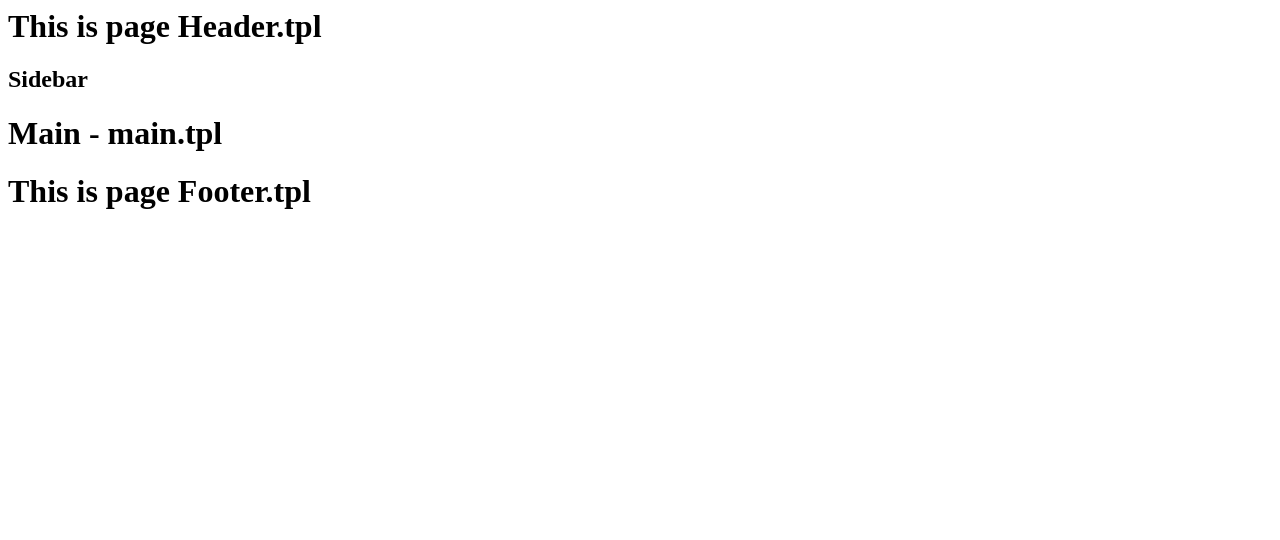
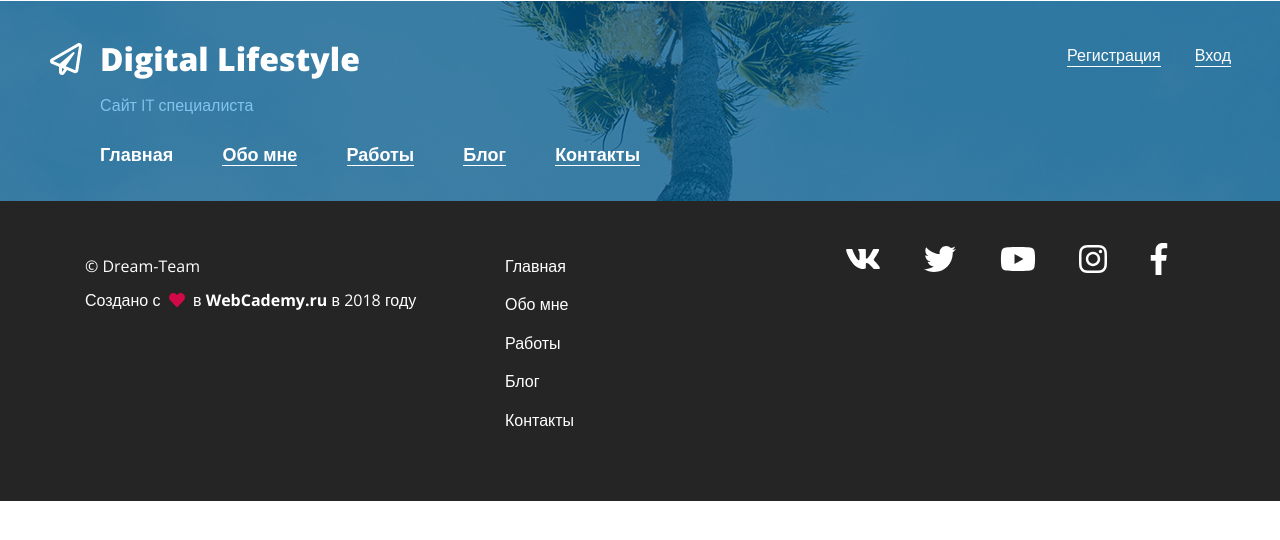
Before and after one commit to EugenyZub/WD03-project-zub, a PHP site: page /modules/main/index.php in a window 1280 px wide. Shown: the top 540 px of the page. Run offline with PHP 8.4, Linux system fonts and the light colour scheme; data that the repository does not hold is empty; some libraries are stand-ins or nearby versions.

Commit message:
part 2 header ready

```diff
--- a/www/config.php
+++ b/www/config.php
@@ -1,7 +1,7 @@
 <?php
 
 define('DB_HOST', 'localhost');
-define('DB_NAME', 'WD03');
+define('DB_NAME', 'project-04');
 define('DB_USER', 'root');
 define('DB_PASS', '');
 
@@ -9,7 +9,7 @@ define('DB_PASS', '');
 //define('HOST', $_SERVER['REQUEST_SCHEME'] . '://' . $_SERVER['HTTP_HOST'] . '/');
 
 //Site settings for email
-define('SITE_NAME', 'Сайт портфолио - WebDev03');
+define('SITE_NAME', 'личный сайт - Евгений Зуб');
 define('SITE_EMAIL', 'info@admin.ru');
 define('ADMIN_EMAIL', 'evgeniys1@tut.by');
 
--- a/www/db.php
+++ b/www/db.php
@@ -1,7 +1,6 @@
 <?php
 
-
-include "libs/rb-mysql.php";
+include ROOT . "libs/rb-mysql.php";
 R::setup('mysql:host=' . DB_HOST . ';dbname=' . DB_NAME, DB_USER, DB_PASS);
 //R::freeze( TRUE );
 
--- a/www/modules/login/login.php
+++ b/www/modules/login/login.php
@@ -1,4 +1,6 @@
 <?php
+
+$title = "Вход на сайт";
 
 if (isset($_POST['login'])) {
 
@@ -36,6 +38,7 @@ include ROOT . "templates/login/form-login.tpl";
 $content = ob_get_contents();
 ob_end_clean();
 
+include ROOT . "templates/_parts/_head.tpl";
 include ROOT . "templates/login/login-page.tpl";
-
+include ROOT . "templates/_parts/_foot.tpl";
  ?>
--- a/www/modules/main/index.php
+++ b/www/modules/main/index.php
@@ -11,16 +11,18 @@ $content = "Содержимое главной страницы";
 
 //Контент для центральной части страницы
 ob_start();//подключение буферизированного вывода
-include ROOT . "templates/main/main.tpl";
+include ROOT . "templates/_parts/_header.tpl";
+//include ROOT . "templates/main/main.tpl";
 /*		всё, от  ob_start() и до этой строки будет
 *буфферизовано и помещено в перменную						*/
 $content = ob_get_contents();
 ob_end_clean();
 
 //вывод шаблона
-include ROOT . "templates/_parts/_header.tpl";
+include ROOT . "templates/_parts/_head.tpl";
+//include ROOT . "templates/_parts/_header.tpl";
 include ROOT . "templates/template.tpl";
 include ROOT . "templates/_parts/_footer.tpl";
-
+include ROOT . "templates/_parts/_foot.tpl";
 
 ?>
--- /dev/null
+++ b/www/templates/_parts/_foot.tpl
@@ -0,0 +1,12 @@
+	<!-- build:jsLibs js/libs.js -->
+	<script src="<?=HOST?>templates/assets/libs/jquery/jquery.min.js"></script>
+	<!-- endbuild -->
+	<!-- build:jsVendor js/vendor.js -->
+	<script src="<?=HOST?>templates/assets/js/register-form-check.js"></script>
+	<!-- endbuild -->
+	<!-- build:jsMain js/main.js -->
+	<script src="<?=HOST?>templates/assets/js/main.js"></script>
+	<!-- endbuild -->
+	<script defer="defer" src="https://use.fontawesome.com/releases/v5.0.6/js/all.js"></script>
+</body>
+</html>
--- a/www/templates/_parts/_footer.tpl
+++ b/www/templates/_parts/_footer.tpl
@@ -1,3 +1,30 @@
-<header>
-	<h1>This is page Footer.tpl</h1>
-</header>
+<footer class="footer">
+	<div class="container">
+		<div class="row">
+			<div class="col-4">
+				<p>© Dream-Team</p>
+				<p>Создано с &nbsp<i class="fas fa-heart"></i>&nbsp в <a class="footer-link__style" href="#" target="_blank">WebCademy.ru</a> в 2018 году</p>
+			</div>
+			<div class="col-4">
+				<nav>
+					<ul class="footer-nav">
+						<li class="footer-nav__item"><a href="#">Главная</a></li>
+						<li class="footer-nav__item"><a href="#">Обо мне</a></li>
+						<li class="footer-nav__item"><a href="#">Работы</a></li>
+						<li class="footer-nav__item"><a href="#">Блог</a></li>
+						<li class="footer-nav__item"><a href="#">Контакты</a></li>
+					</ul>
+				</nav>
+			</div>
+			<div class="col-4">
+				<div class="footer__icons">
+					<a href="#" target="_blank"><i class="fab fa-vk"></i></a>
+					<a href="#" target="_blank"><i class="fab fa-twitter"></i></a>
+					<a href="#" target="_blank"><i class="fab fa-youtube"></i></a>
+					<a href="#" target="_blank"><i class="fab fa-instagram"></i></a>
+					<a href="#" target="_blank"><i class="fab fa-facebook-f"></i></a>
+				</div>
+			</div>
+		</div>
+	</div>
+</footer>
--- /dev/null
+++ b/www/templates/_parts/_head.tpl
@@ -0,0 +1,25 @@
+<!DOCTYPE html>
+<html lang="ru">
+
+<head>
+	<meta charset="UTF-8" />
+	<title>
+		<?php  if( $title != '' ) {
+			echo "$title - " . SITE_NAME;
+		} else {
+			echo SITE_NAME;
+		}?>
+	</title>
+	<!--[if IE]><meta http-equiv="X-UA-Compatible" content="IE=edge"/><![endif]-->
+	<meta name="keywords" content="" />
+	<meta name="description" content="" />
+	<!-- build:cssVendor css/vendor.css -->
+	<link rel="stylesheet" href="<?=HOST?>templates/assets/libs/normalize-css/normalize.css" />
+	<link rel="stylesheet" href="<?=HOST?>templates/assets/libs/bootstrap-4-grid/grid.min.css" />
+	<!-- endbuild -->
+	<!-- build:cssCustom css/main.css -->
+	<link rel="stylesheet" href="<?=HOST?>templates/assets/css/main.css" />
+	<!-- endbuild -->
+	<link href="https://fonts.googleapis.com/css?family=Open+Sans:400,600,700,800&amp;subset=cyrillic-ext" rel="stylesheet">
+	<!--[if lt IE 9]><script src="http://cdnjs.cloudflare.com/ajax/libs/html5shiv/3.7.2/html5shiv.min.js"></script><![endif]-->
+</head>
--- /dev/null
+++ b/www/templates/_parts/_header-login-links.tpl
@@ -0,0 +1,4 @@
+<div class="header-user">
+	<a class="header-user__link" href="<?=HOST?>registration">Регистрация</a>
+	<a class="header-user__link" href="<?=HOST?>login">Вход</a>
+</div>
--- /dev/null
+++ b/www/templates/_parts/_header-logo.tpl
@@ -0,0 +1,6 @@
+<div class="logo">
+	<div class="logo__icon"><i class="far fa-paper-plane"></i></div>
+	<div class="logo__text"><a class="header-logo__title" href="#">Digital Lifestyle</a>
+		<div class="header-logo__sub">Сайт IT специалиста</div>
+	</div>
+</div>
--- /dev/null
+++ b/www/templates/_parts/_header-nav.tpl
@@ -0,0 +1,7 @@
+<ul class="header__nav">
+	<li><a class="header__nav-link header__nav-link--active" href="#">Главная</a></li>
+	<li><a class="header__nav-link" href="#">Обо мне</a></li>
+	<li><a class="header__nav-link" href="#">Работы</a></li>
+	<li><a class="header__nav-link" href="#">Блог</a></li>
+	<li><a class="header__nav-link" href="#">Контакты</a></li>
+</ul>
--- a/www/templates/_parts/_header.tpl
+++ b/www/templates/_parts/_header.tpl
@@ -1,3 +1,30 @@
-<header>
-	<h1>This is page Header.tpl</h1>
+<?php
+
+	if ( Isset($_SESSION['logged_user']) && $_SESSION['login'] == 1 && $_SESSION['role'] == 'admin' ) {
+		include ROOT . "templates/_parts/_admin-panel.tpl";
+	}
+
+?>
+
+<header class="header-bg">
+	<div class="header">
+		<div class="header__top">
+			<?php  include( ROOT . "templates/_parts/_header-logo.tpl"); ?>
+			<?php
+				if ( isset($_SESSION['logged_user']) && $_SESSION['login'] == 1 ) {
+					//Пользователь на сайте
+					if ( $_SESSION['role'] != 'admin' ) {
+						//На сайте пользователь
+						include( ROOT . "templates/_parts/_header-user-profile.tpl");
+					}
+				}  else {
+						//Нет пользователя
+						include( ROOT . "templates/_parts/_header-login-links.tpl");
+					}
+			?>
+
+		</div>
+
+		<?php  include( ROOT . "templates/_parts/_header-nav.tpl"); ?>
+	</div>
 </header>
--- a/www/templates/template.tpl
+++ b/www/templates/template.tpl
@@ -1,7 +1,7 @@
-<aside>
-	<h1>Sidebar</h1>
-</aside>
+<body class="Home-page">
+
+</body>
 
 <?php
-echo $content;
+	echo $content;
 ?>
```
Also changed, not shown: www/index.php (+11 -9 lines), www/modules/login/logout.php (added, +10 -0 lines), www/modules/login/registration.php (+5 -5 lines), www/templates/_parts/_admin-panel.tpl (added, +12 -0 lines), www/templates/_parts/_header-user-profile.tpl (added, +9 -0 lines), www/templates/login/login-page.tpl (+0 -32 lines), www/modules/profile/edit.php (added), www/modules/profile/index.php (added).
